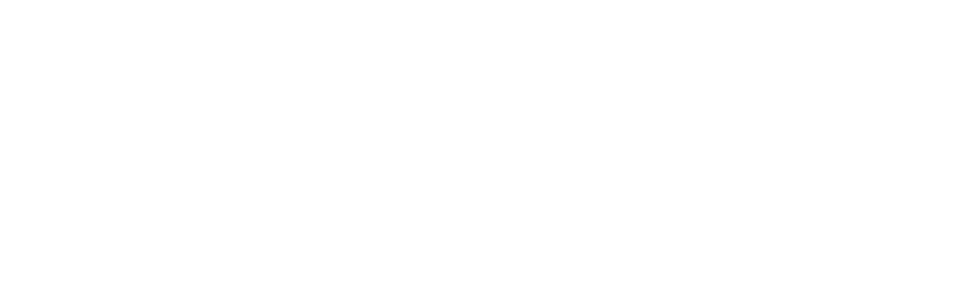
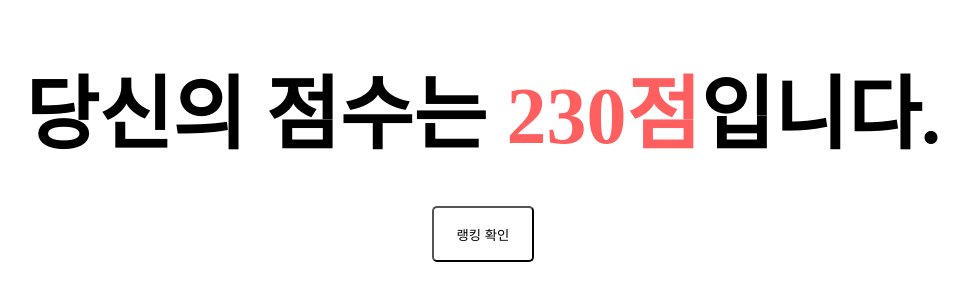
Before and after one commit to chooseongwoo/2023-BSSM, a React (Create React App) app: page /score in a window 1280 px wide. Shown: the part 244-544 px from the top of the page, without its empty margins (157-1126 px from the left). Built offline with nearby package versions, Linux system fonts and the light colour scheme.

Commit message:
add :: score 퍼블리싱

```diff
--- a/src/components/grade/index.jsx
+++ b/src/components/grade/index.jsx
@@ -1,4 +1,6 @@
 import React from "react";
+
+import { Link } from "react-router-dom";
 
 import "./style.css";
 
@@ -24,10 +26,10 @@ const Grade = () => {
           <table>
             <tbody>
               {leftSubject.map((subject, index) => (
-                <tr>
-                  <td key={index}>{subject}</td>
+                <tr key={index}>
+                  <td>{subject}</td>
                   <td>
-                    <form className="grade">
+                    <form className="grade-form">
                       <select>
                         {grades.map((grade) => (
                           <option key={grade}>{grade}</option>
@@ -46,13 +48,15 @@ const Grade = () => {
             <table>
               <tbody>
                 {rightTopSubject.map((subject, index) => (
-                  <tr>
-                    <td key={index}>{subject}</td>
+                  <tr key={index}>
+                    <td>{subject}</td>
                     <td>
-                      <form className="grade">
+                      <form className="grade-form">
                         <select>
                           {grades.map((grade) => (
-                            <option value={grade}>{grade}</option>
+                            <option value={grade} key={grade}>
+                              {grade}
+                            </option>
                           ))}
                         </select>
                       </form>
@@ -67,10 +71,10 @@ const Grade = () => {
             <table>
               <tbody>
                 {rightBottomSubject.map((subject, index) => (
-                  <tr>
-                    <td key={index}>{subject}</td>
+                  <tr key={index}>
+                    <td>{subject}</td>
                     <td>
-                      <form className="grade">
+                      <form className="grade-form">
                         <select>
                           {grades.map((grade) => (
                             <option key={grade}>{grade}</option>
@@ -85,7 +89,9 @@ const Grade = () => {
           </div>
         </div>
       </div>
-      <button className="check">점수 확인</button>
+      <Link to="score">
+        <button className="check">점수 확인</button>
+      </Link>
     </div>
   );
 };
--- a/src/components/modal/login/index.jsx
+++ b/src/components/modal/login/index.jsx
@@ -12,7 +12,7 @@ const Login = ({ closeLoginModal, openRegisterModal }) => {
   return (
     <div className="modal-container" onClick={handleModalClick}>
       <div className="login">
-        <p id="cancel" onClick={closeLoginModal}>
+        <p className="cancel" onClick={closeLoginModal}>
           X
         </p>
         <div className="inputs">
--- a/src/components/modal/register/index.jsx
+++ b/src/components/modal/register/index.jsx
@@ -12,7 +12,7 @@ const Register = ({ closeRegisterModal }) => {
   return (
     <div className="modal-container" onClick={handleModalClick}>
       <div className="register">
-        <p id="cancel" onClick={closeRegisterModal}>
+        <p className="cancel" onClick={closeRegisterModal}>
           X
         </p>
         <div className="inputs">
--- a/src/page/score/index.jsx
+++ b/src/page/score/index.jsx
@@ -1,11 +1,20 @@
 import React from "react";
+
+import { Link } from "react-router-dom";
 
 import "./style.css";
 
 const Score = () => {
-  return <div className="score">
-
-  </div>;
+  return (
+    <div className="score">
+      <p>
+        당신의 점수는 <span>230점</span>입니다.
+      </p>
+      <Link to="/ranking">
+        <button>랭킹 확인</button>
+      </Link>
+    </div>
+  );
 };
 
 export default Score;
--- a/src/page/score/style.css
+++ b/src/page/score/style.css
@@ -0,0 +1,20 @@
+.score {
+  display: flex;
+  justify-content: center;
+  align-items: center;
+  flex-direction: column;
+  height: 100vh;
+}
+
+.score p span {
+  color: #ff5f5f;
+}
+
+.score button {
+  margin-top: 3em;
+  width: 8vw;
+  height: 7vh;
+  background-color: white;
+  border-radius: 5px;
+  cursor: pointer;
+}
```
